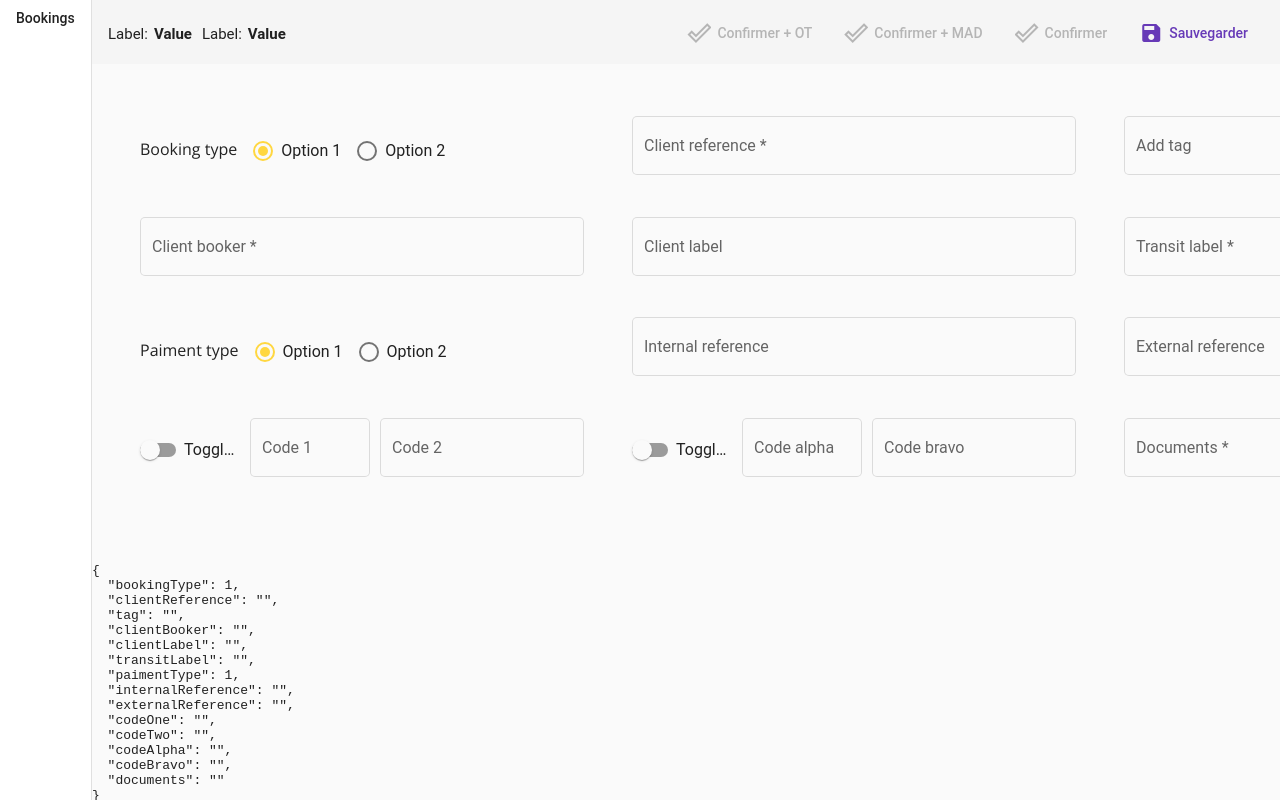
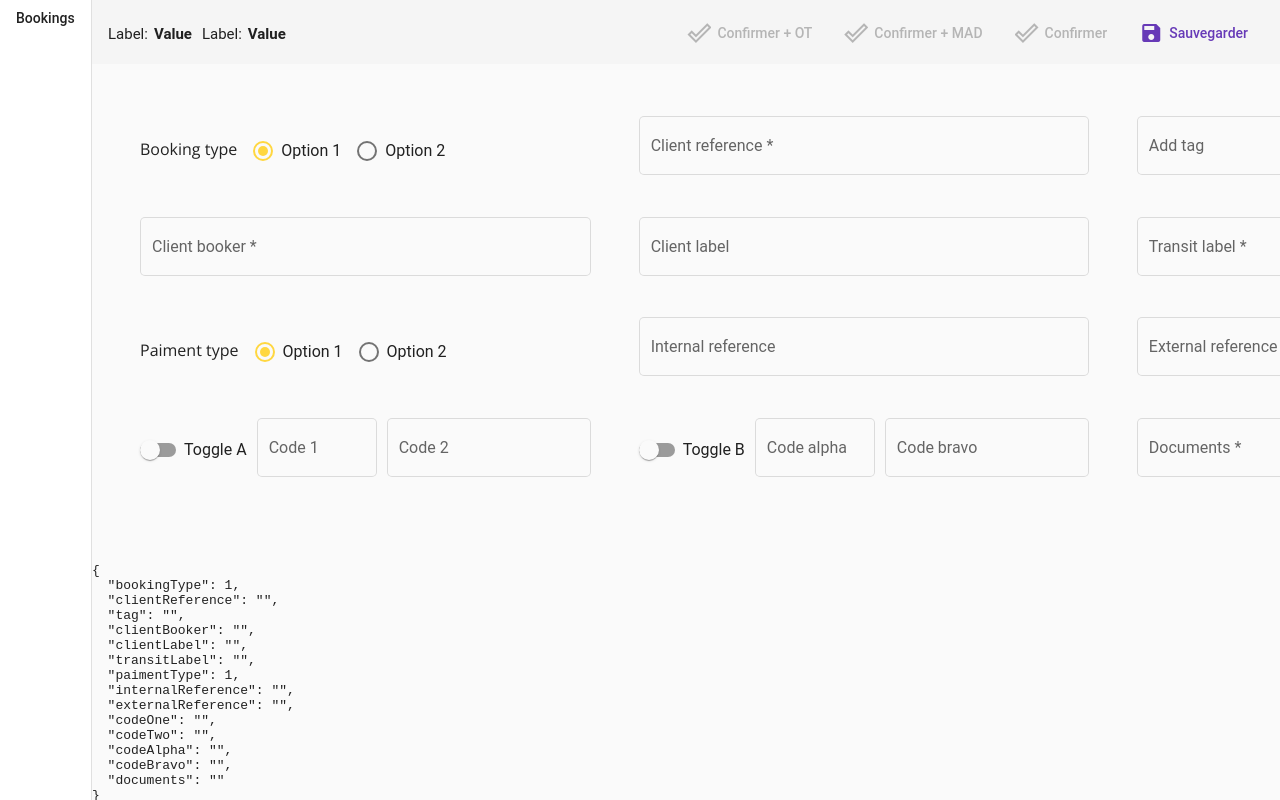
Before and after one commit to Paulo-Teixeira/angular-material-bo, an Angular app: page /bookings in a window 1280 px wide. Built offline with nearby package versions, Linux system fonts and the light colour scheme.

Commit message:
Fixes ellipsis.

```diff
--- a/src/app/bookings/booking-form/booking-form.component.scss
+++ b/src/app/bookings/booking-form/booking-form.component.scss
@@ -23,6 +23,6 @@
     align-items: baseline;
     display: grid;
     grid-column-gap: 10px;
-    grid-template-columns: 100px 120px 1fr;
+    grid-template-columns: 1fr 120px 1fr;
   }
 }
```
